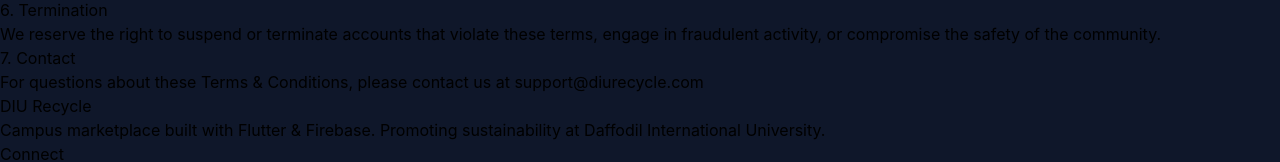
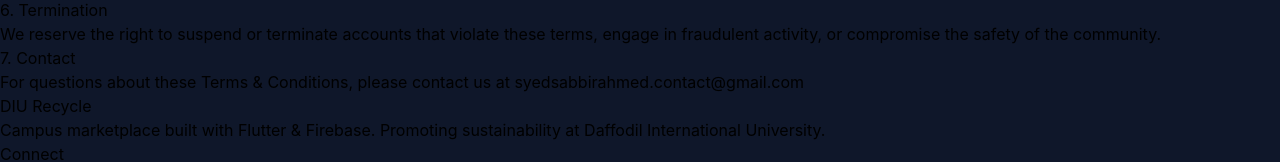
Before and after one commit to syedsabbir-git/diurecycle, a React (Vite) app: page /terms in a window 1280 px wide. Shown: the part 728-890 px from the top of the page. Built offline with nearby package versions, Linux system fonts and the light colour scheme.

Commit message:
Email added

```diff
--- a/src/pages/PrivacyPolicy.jsx
+++ b/src/pages/PrivacyPolicy.jsx
@@ -120,7 +120,7 @@
             <h2 className="text-2xl font-bold text-emerald-400 mb-4">Contact Us</h2>
             <p className="text-gray-300 leading-relaxed">
               For privacy concerns or data requests, contact us at:<br />
-              <strong className="text-emerald-400">privacy@diurecycle.com</strong>
+              <strong className="text-emerald-400">syedsabbirahmed.contact@gmail.com</strong>
             </p>
           </section>
         </motion.div>
--- a/src/pages/TermsAndConditions.jsx
+++ b/src/pages/TermsAndConditions.jsx
@@ -95,7 +95,7 @@
           <section className="bg-gray-800/30 rounded-xl p-6 border border-gray-700">
             <h2 className="text-2xl font-bold text-emerald-400 mb-4">7. Contact</h2>
             <p className="text-gray-300 leading-relaxed">
-              For questions about these Terms & Conditions, please contact us at support@diurecycle.com
+              For questions about these Terms & Conditions, please contact us at syedsabbirahmed.contact@gmail.com
             </p>
           </section>
         </motion.div>
```
